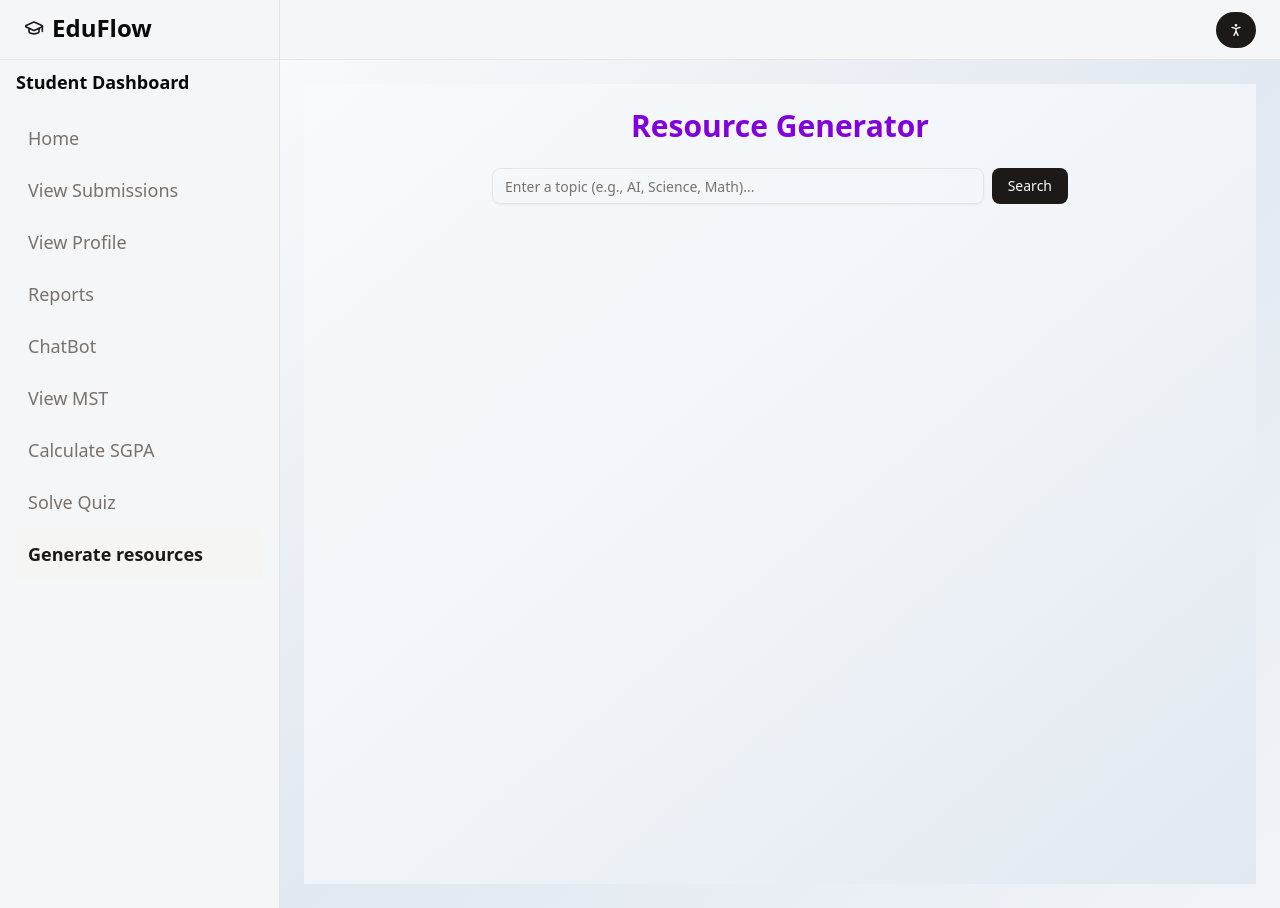
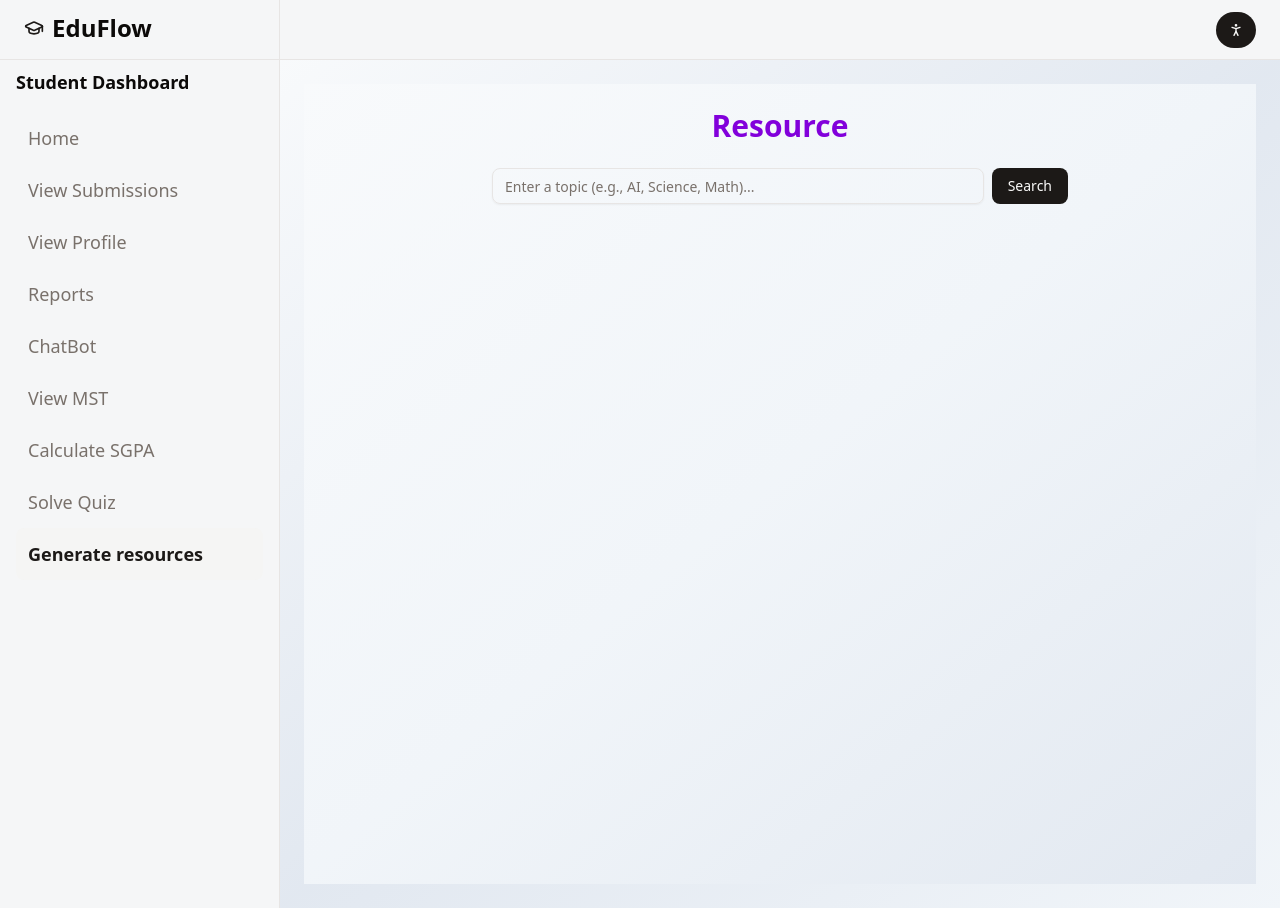
Before and after one commit to sukhmancode/eduflowct, a Next.js app: page /dashboard/student/resourcegenerator in a window 1280 px wide. Built offline with nearby package versions, Linux system fonts and the light colour scheme.

Commit message:
finished

```diff
--- a/src/app/dashboard/student/resourcegenerator/page.tsx
+++ b/src/app/dashboard/student/resourcegenerator/page.tsx
@@ -35,7 +35,7 @@ export default function ResourceGenerator() {
   return (
     <div className="min-h-screen p-6 bg-gradient-to-br from-slate-50 via-slate-100 to-slate-200 flex flex-col items-center">
       <h1 className="text-3xl font-bold mb-6 text-purple-700">
-        Resource Generator
+        Resource
       </h1>
 
       {/* Search Bar */}
```
